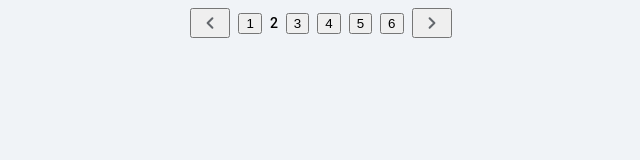
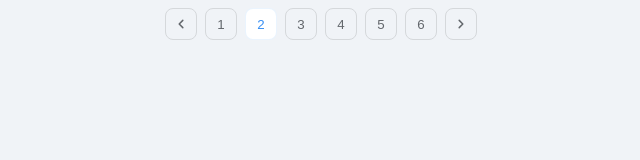
Before and after one commit to elzodxon/77.uz_frontend, a plain HTML site: page components/pagination/index.html in a window 1280 px wide. Shown: the whole page, without its empty margins (319-959 px from the left). Drawn offline with Linux system fonts and the light colour scheme.

Commit message:
fix: add hover styles to button

```diff
--- a/components/pagination/index.html
+++ b/components/pagination/index.html
@@ -1,17 +1,18 @@
-<!DOCTYPE html>
+<!doctype html>
 <html lang="en">
+
 <head>
-    <meta charset="UTF-8"/>
-    <meta http-equiv="X-UA-Compatible" content="IE=edge"/>
-    <meta name="viewport" content="width=device-width, initial-scale=1.0"/>
+  <meta charset="UTF-8" />
+  <meta http-equiv="X-UA-Compatible" content="IE=edge" />
+  <meta name="viewport" content="width=device-width, initial-scale=1.0" />
 
   <!-- ================== Google Fonts links ================== -->
 
   <!-- ================== Css links ================== -->
 
-    <link rel="stylesheet" href="./pagination.css"/>
-    <link rel="stylesheet" href="../../assets/css/variables.css"/>
-    <link rel="stylesheet" href="../../assets/css/normalize.css"/>
+  <link rel="stylesheet" href="./pagination.css" />
+  <link rel="stylesheet" href="../../assets/css/variables.css" />
+  <link rel="stylesheet" href="../../assets/css/normalize.css" />
 
   <!-- ================== Website Title ================== -->
   <title>Pagination Component</title>
@@ -20,34 +21,34 @@
 <body>
   <ul class="pagination">
     <li>
-        <button>
+      <button class="pagination__button">
         <svg width="24" height="24" viewBox="0 0 24 24" fill="none" xmlns="http://www.w3.org/2000/svg">
           <path d="M14.4 16.8L9.59998 12L14.4 7.19999" stroke="#63676C" stroke-width="2" stroke-linecap="round"
-                      stroke-linejoin="round"/>
+            stroke-linejoin="round" />
         </svg>
       </button>
     </li>
     <li>
-        <button>1</button>
+      <button class="pagination__button">1</button>
     </li>
-    <li class="active">2</button></li>
+    <li><button class="pagination__button active">2</button></li>
     <li>
-        <button>3</button>
+      <button class="pagination__button">3</button>
     </li>
     <li>
-        <button>4</button>
+      <button class="pagination__button">4</button>
     </li>
     <li>
-        <button>5</button>
+      <button class="pagination__button">5</button>
     </li>
     <li>
-        <button>6</button>
+      <button class="pagination__button">6</button>
     </li>
     <li>
-        <button>
+      <button class="pagination__button">
         <svg width="24" height="24" viewBox="0 0 24 24" fill="none" xmlns="http://www.w3.org/2000/svg">
           <path d="M9.60002 7.20001L14.4 12L9.60002 16.8" stroke="#63676C" stroke-width="2" stroke-linecap="round"
-                      stroke-linejoin="round"/>
+            stroke-linejoin="round" />
         </svg>
       </button>
     </li>
@@ -56,4 +57,5 @@
   <!-- ================== Javascript Links ================== -->
   <script src="./pagination.js"></script>
 </body>
+
 </html>
--- a/components/pagination/pagination.css
+++ b/components/pagination/pagination.css
@@ -5,29 +5,33 @@
   justify-content: center;
   align-items: center;
   text-align: center;
-    font-family: Roboto;
+  font-family: Roboto, sans-serif;
   font-size: 14px;
   font-style: normal;
   font-weight: 500;
   line-height: normal;
 }
 
-.pagination a {
+.pagination__button{
   display: flex;
   justify-content: center;
   align-items: center;
-    color: #63676C;
+  color: #63676c;
+  width: 32px;
   height: 32px;
-    width: 32px;
   border-radius: 8px;
-    border: 1px solid #D5D8DB;
+  border: 1px solid #d5d8db;
+  background-color: transparent;
   text-decoration: none;
 }
 
-.pagination a.active {
+.pagination__button.active {
   border-radius: 8px;
-    border: 1px solid rgba(56, 143, 243, 0.10);
-    background: #FFF;
-    color: #388FF3;
-
+  border: 1px solid rgba(56, 143, 243, 0.1);
+  background: #fff;
+  color: #388ff3;
 }
+.pagination__button:hover{
+  cursor: pointer;
+  background: #fff;
+}
```
Lines whose indentation alone changed are shown as unchanged.
